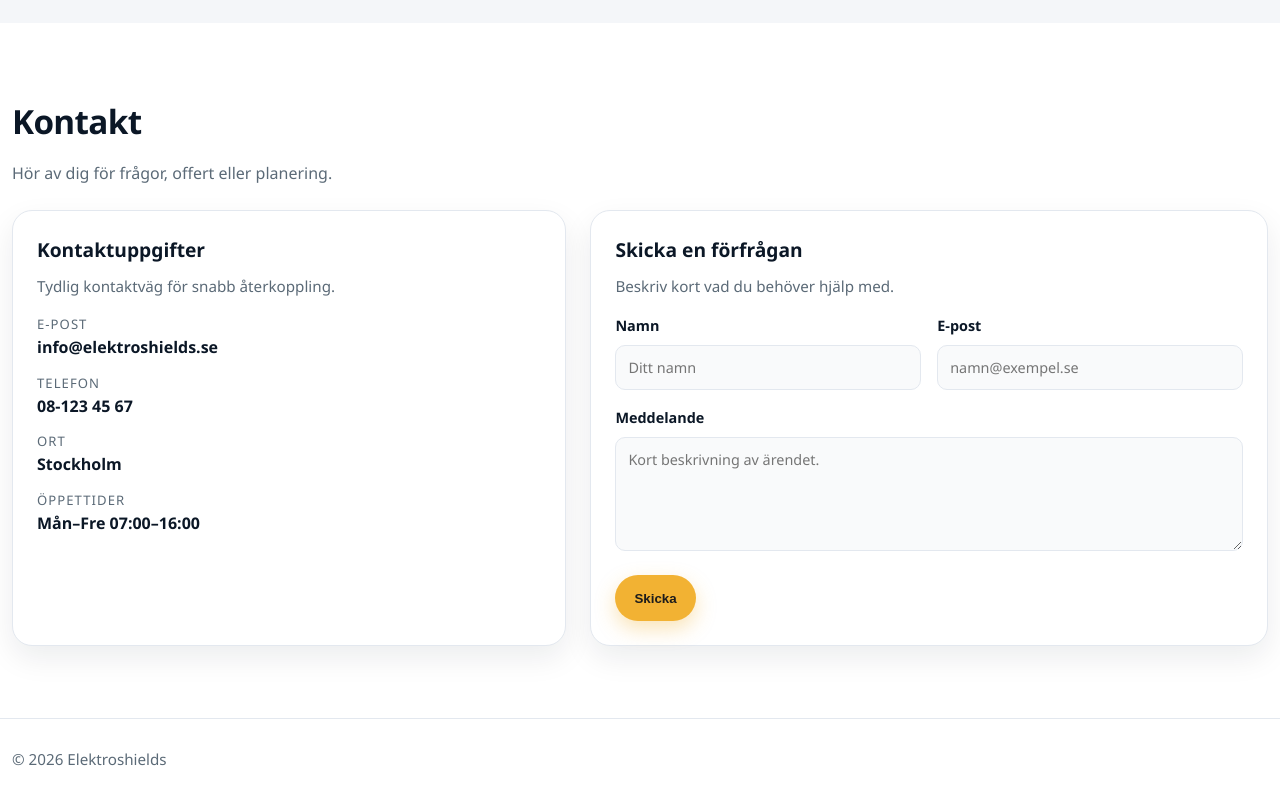
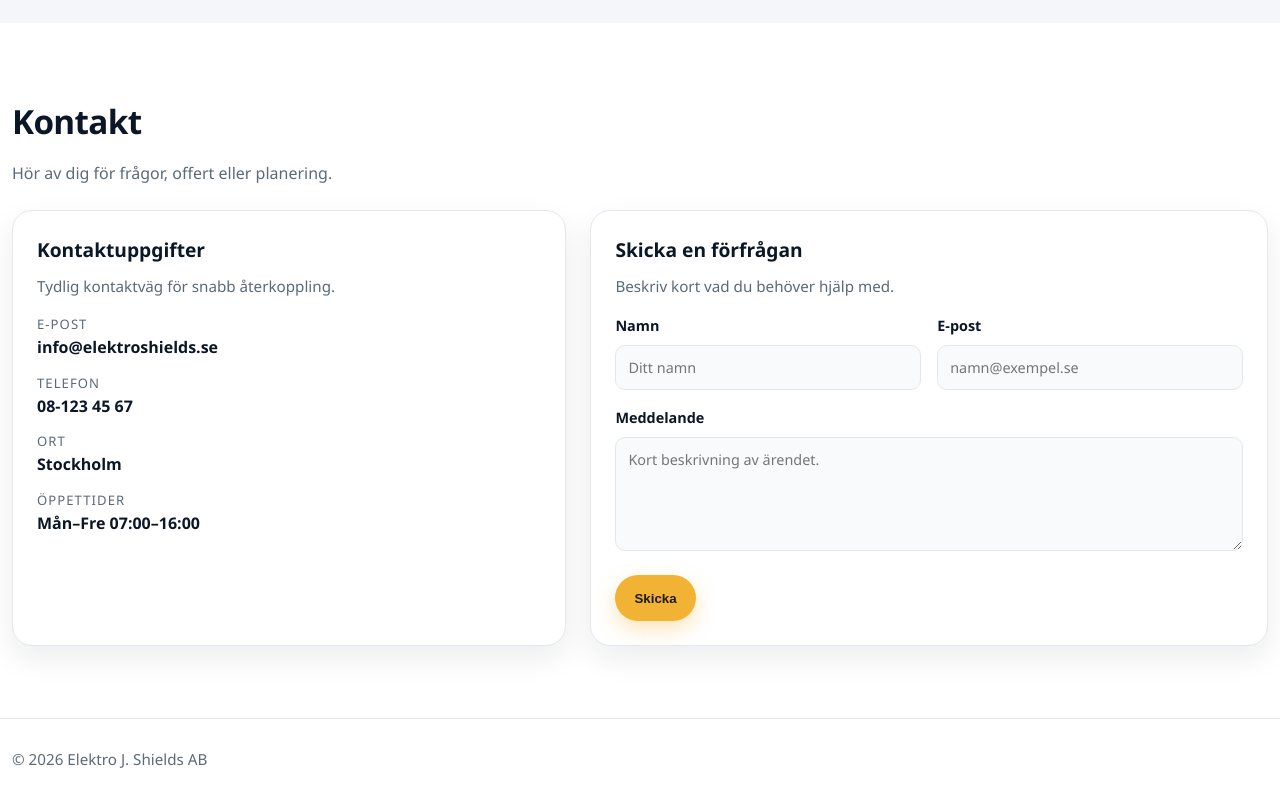
Before and after one commit to DevlySweden/elektroshields-codex-macbook-3, a React (Vite) app: page / in a window 1280 px wide. Shown: the part 2636-3436 px from the top of the page. Built offline with nearby package versions, Linux system fonts and the light colour scheme.

Commit message:
Skrivit om namnet till riktiga företagsnamnet i footern

```diff
--- a/src/App.jsx
+++ b/src/App.jsx
@@ -16,7 +16,7 @@ export default function App() {
         <Home />
       </main>
       <footer className="site-footer">
-        <div className="container-wide site-footer__inner">© 2026 Elektroshields</div>
+        <div className="container-wide site-footer__inner">© 2026 Elektro J. Shields AB</div>
       </footer>
     </>
   );
```
